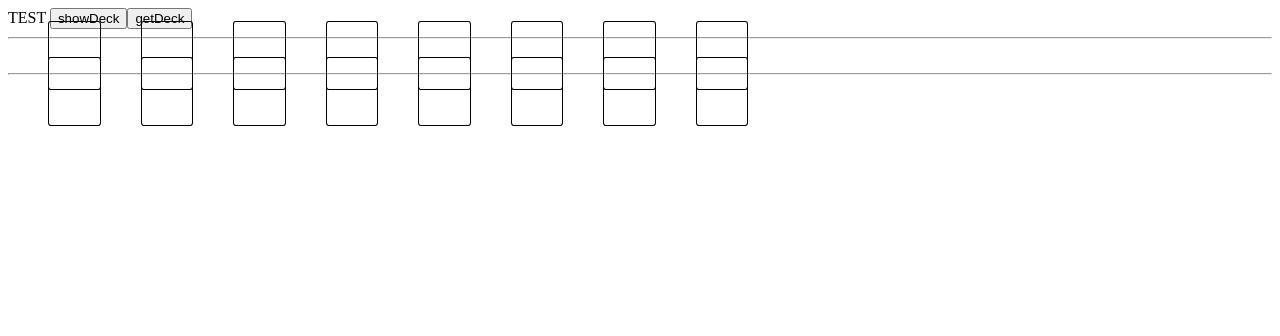
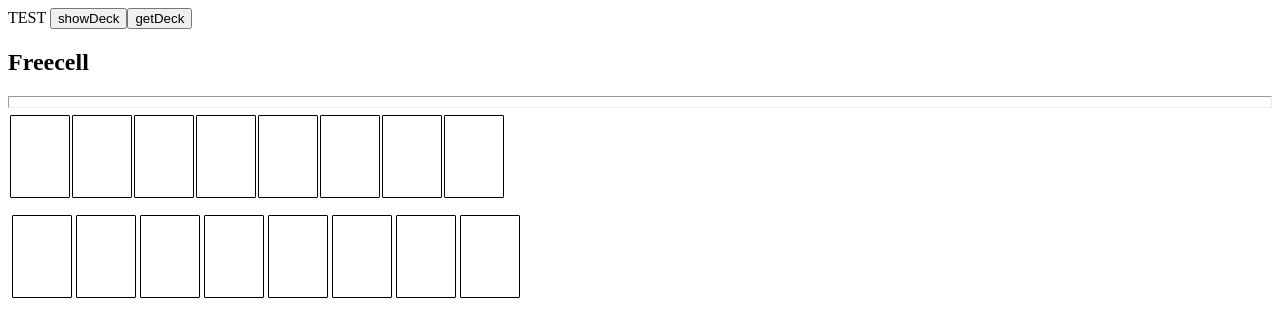
Before and after one commit to cosine-stdioh/freecell, an Angular app: page / in a window 1280 px wide. Shown: the top 336 px of the page. Built offline with nearby package versions, Linux system fonts and the light colour scheme.

Commit message:
Figuring out how to css with components.  Will likely need to work on styling for a while.

```diff
--- a/src/app/card/card.component.scss
+++ b/src/app/card/card.component.scss
@@ -1,5 +1,8 @@
 .card img {
-    width: 400px;
-    height: 240px;
-    border-radius: 5%;
+    width: 60px;
+    height: 80px;
+    border-radius: 2%;
 }
+.card {
+    margin-bottom: -40px;
+}
--- a/src/app/freecell/freecell.component.scss
+++ b/src/app/freecell/freecell.component.scss
@@ -1,10 +1,7 @@
 .cell {
+    border-radius: 2%;
+    padding: 32px 29px;
+    border: 1px solid black;
     display: inline;
-    height: 400px;
-    width:  240px;
-    border: 1px solid black;
-    border-radius: 5%;
-    padding: 2%;
-    margin-top: 100px;
-    margin-left: 40px;
+    margin-left: 2px;
 }
--- a/src/app/goalcell/goalcell.component.scss
+++ b/src/app/goalcell/goalcell.component.scss
@@ -1,10 +1,7 @@
 .cell {
+    border-radius: 2%;
+    padding: 32px 29px;
+    border: 1px solid black;
     display: inline;
-    height: 400px;
-    width:  240px;
-    border: 1px solid black;
-    border-radius: 5%;
-    padding: 2%;
-    margin-top: 100px;
-    margin-left: 40px;
+    margin-left: 2px;
 }
--- a/src/app/stackcell/stackcell.component.html
+++ b/src/app/stackcell/stackcell.component.html
@@ -1,5 +1,8 @@
-<div class="stackcell cell">
-    <app-card *ngFor="let card of cards" [card]="card.card"></app-card>
-
+<div class="stackcell cell" *ngIf="cards.length == 0">
 
 </div>
+<ul  *ngIf="cards.length > 0">
+    <li *ngFor="let card of cards" >
+        <app-card [card]="card.card"></app-card>
+    </li>
+</ul>
--- a/src/app/stackcell/stackcell.component.scss
+++ b/src/app/stackcell/stackcell.component.scss
@@ -1,10 +1,18 @@
 .cell {
+    padding: 32px 29px;
+    border-radius: 2%;
+    border: 1px solid black;
     display: inline;
-    height: 400px;
-    width:  240px;
-    border: 1px solid black;
-    border-radius: 5%;
-    padding: 2%;
-    margin-top: 100px;
-    margin-left: 40px;
+    margin-left: 2px;
 }
+
+ul {
+    list-style: none;
+    padding: 0;
+    margin: 0;
+}
+
+li {
+    padding: 0;
+    margin: 0;
+}
--- a/src/app/table/table.component.html
+++ b/src/app/table/table.component.html
@@ -1,6 +1,11 @@
+<div>
     {{deckstring}}
     <button (click)="showDeck()">showDeck</button>
     <button (click)="getDeck()">getDeck</button>
+</div>
+
+<div id="toprow">
+    <h2>Freecell</h2>
     <hr>
     <div id="freecells" class="topcells">
         <app-freecell *ngFor="let freecell of freecells; let i = index"></app-freecell>
@@ -11,11 +16,19 @@
         <app-goalcell *ngFor="let goalcell of goalcells; let j = index"></app-goalcell>
 
     </div>
+</div>
 
 
-<hr>
 
 <div id="tableu">
-    <app-stackcell *ngFor="let stackcell of stackcells" [rootCard]="stackcell.rootCard" [cards]="stackcell.cards"></app-stackcell>
+    <table>
+        <tr>
+            <td *ngFor="let stackcell of stackcells">
+                <app-stackcell [rootCard]="stackcell.rootCard" [cards]="stackcell.cards"></app-stackcell>
+            </td>
+
+        </tr>
+    </table>
+
 
 </div>
--- a/src/app/table/table.component.scss
+++ b/src/app/table/table.component.scss
@@ -1,3 +1,22 @@
 .topcells {
     display: inline;
 }
+
+#tableu{
+    display: inline;
+}
+
+
+table, table tr, table tr td {
+    margin: 0;
+    padding: 0;
+}
+
+hr {
+    padding-bottom: 10px;
+    margin-bottom: 40px;
+}
+#toprow {
+    margin:auto;
+    margin-bottom: 80px;
+}
```
Lines whose indentation alone changed are shown as unchanged.
